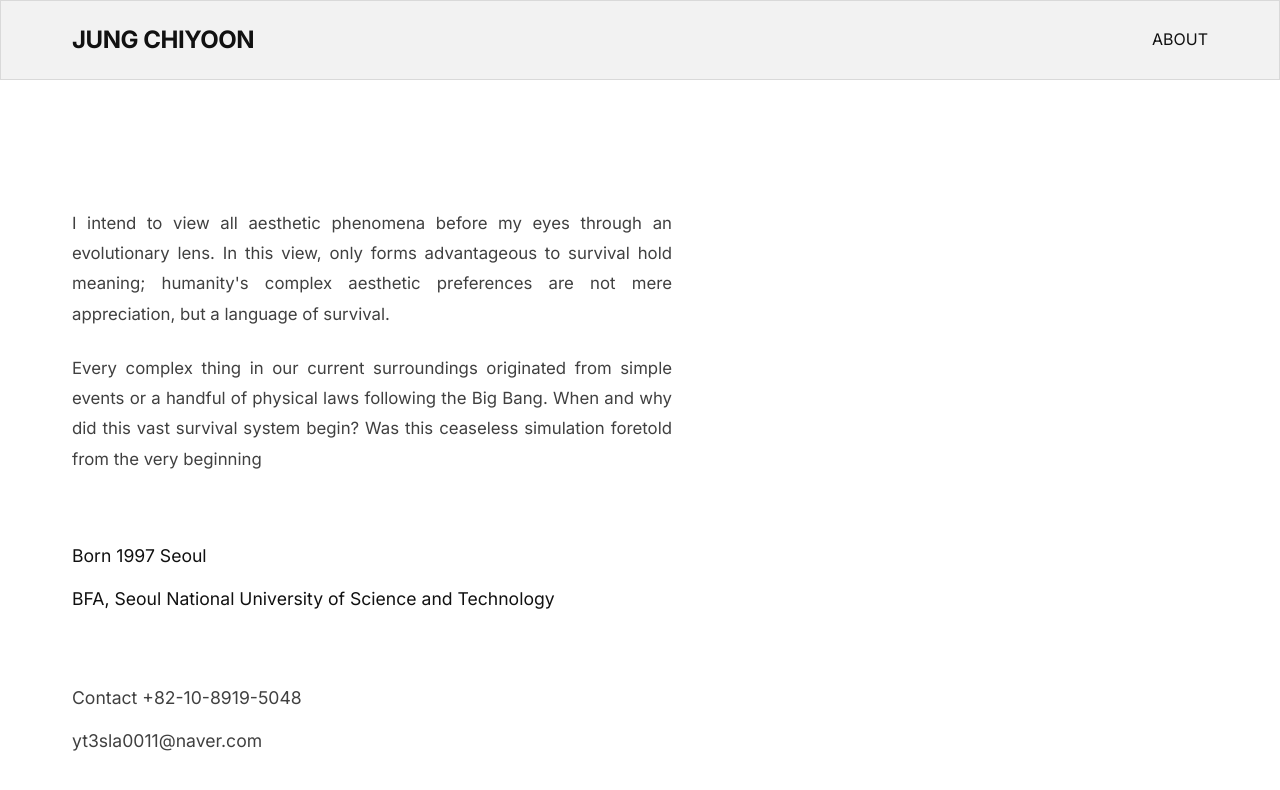
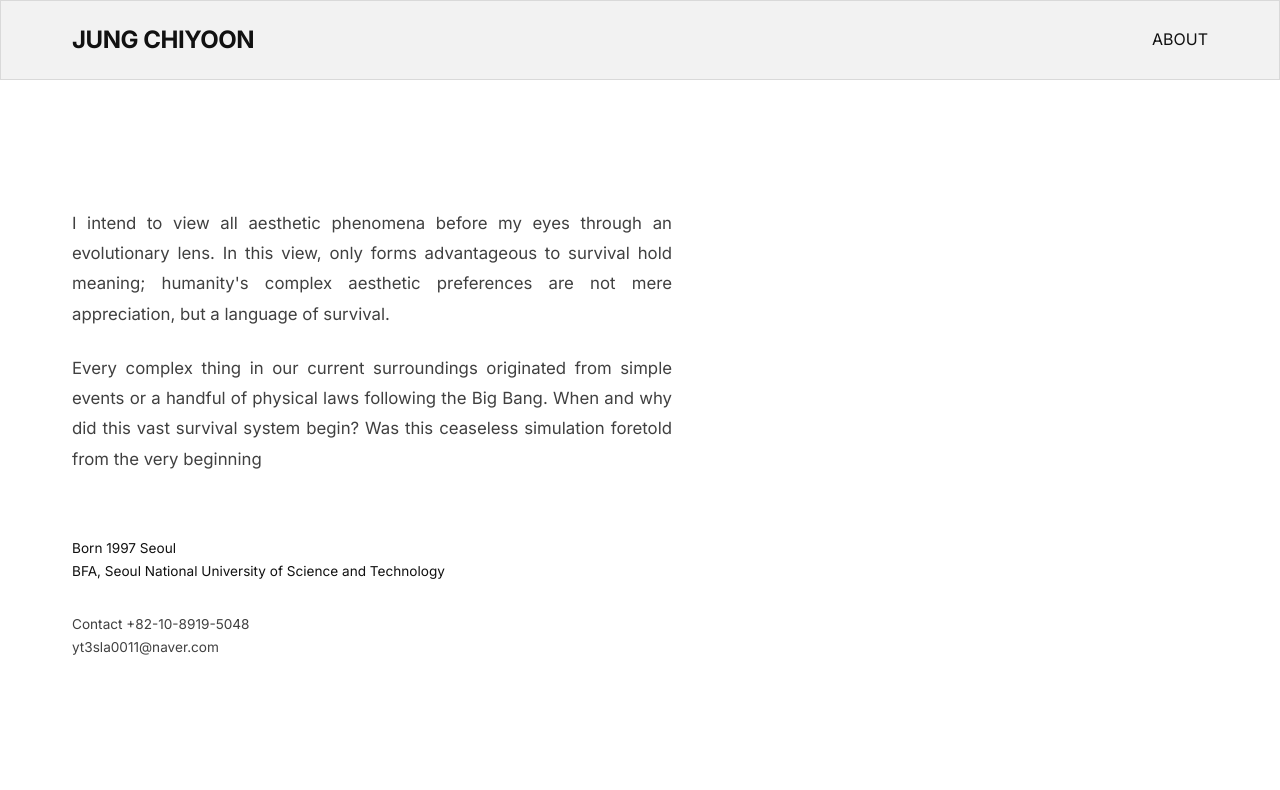
Before and after one commit to jungchiyoon/portfolio, a Next.js app: page /about in a window 1280 px wide. Shown: the top 790 px of the page. Built offline with nearby package versions, Linux system fonts and the light colour scheme.

Commit message:
Decrease font size and line spacing for bio and contact

```diff
--- a/src/app/about/page.tsx
+++ b/src/app/about/page.tsx
@@ -12,12 +12,14 @@ export default function AboutPage() {
             </p>
           </div>
 
-          <p style={{ marginBottom: '0.5rem' }}>Born 1997 Seoul</p>
-          <p style={{ marginBottom: '2rem' }}>BFA, Seoul National University of Science and Technology</p>
+          <div style={{ fontSize: '0.85rem', lineHeight: 1.5 }}>
+            <p style={{ marginBottom: '0.2rem' }}>Born 1997 Seoul</p>
+            <p style={{ marginBottom: '0' }}>BFA, Seoul National University of Science and Technology</p>
 
-          <div style={{ marginTop: '4rem', opacity: 0.8 }}>
-            <p style={{ marginBottom: '0.5rem' }}>Contact +82-10-8919-5048</p>
-            <p>yt3sla0011@naver.com</p>
+            <div style={{ marginTop: '2rem', opacity: 0.8 }}>
+              <p style={{ marginBottom: '0.2rem' }}>Contact +82-10-8919-5048</p>
+              <p style={{ marginBottom: '0' }}>yt3sla0011@naver.com</p>
+            </div>
           </div>
         </div>
       </section>
```
